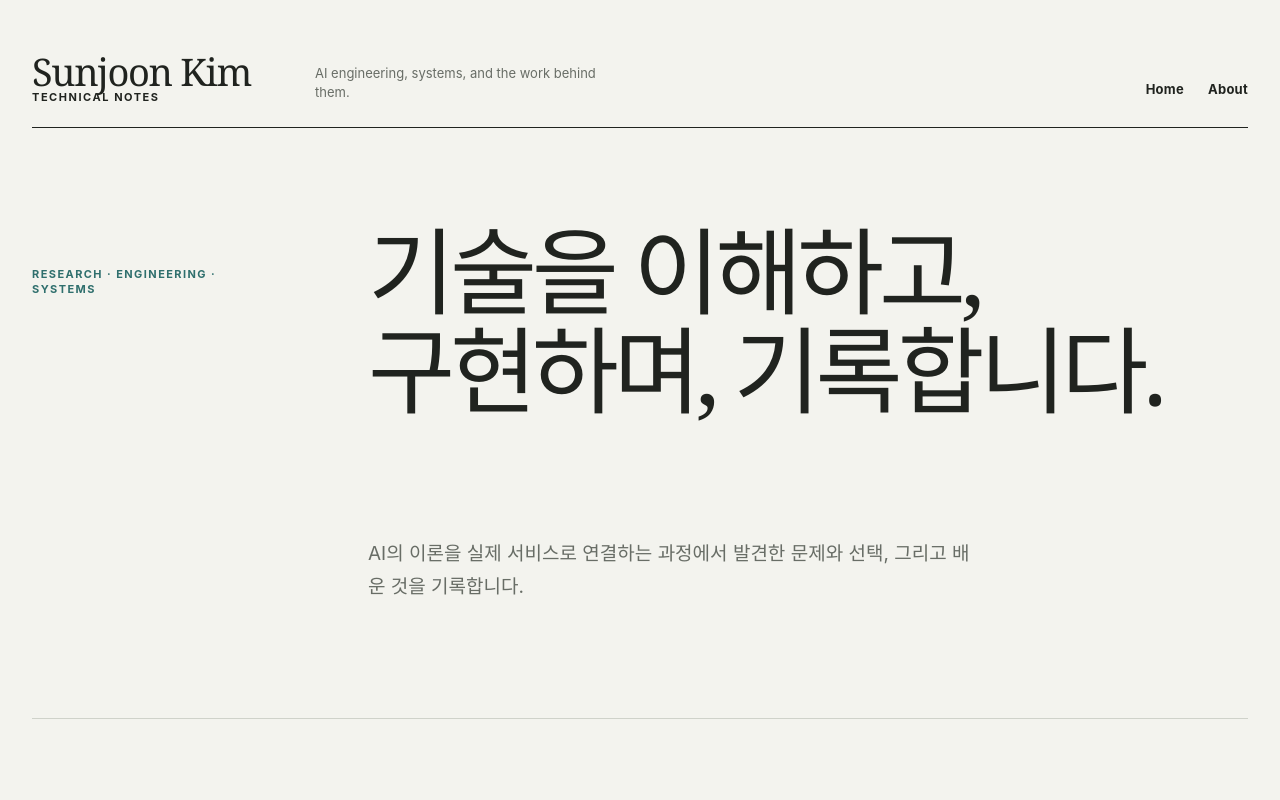
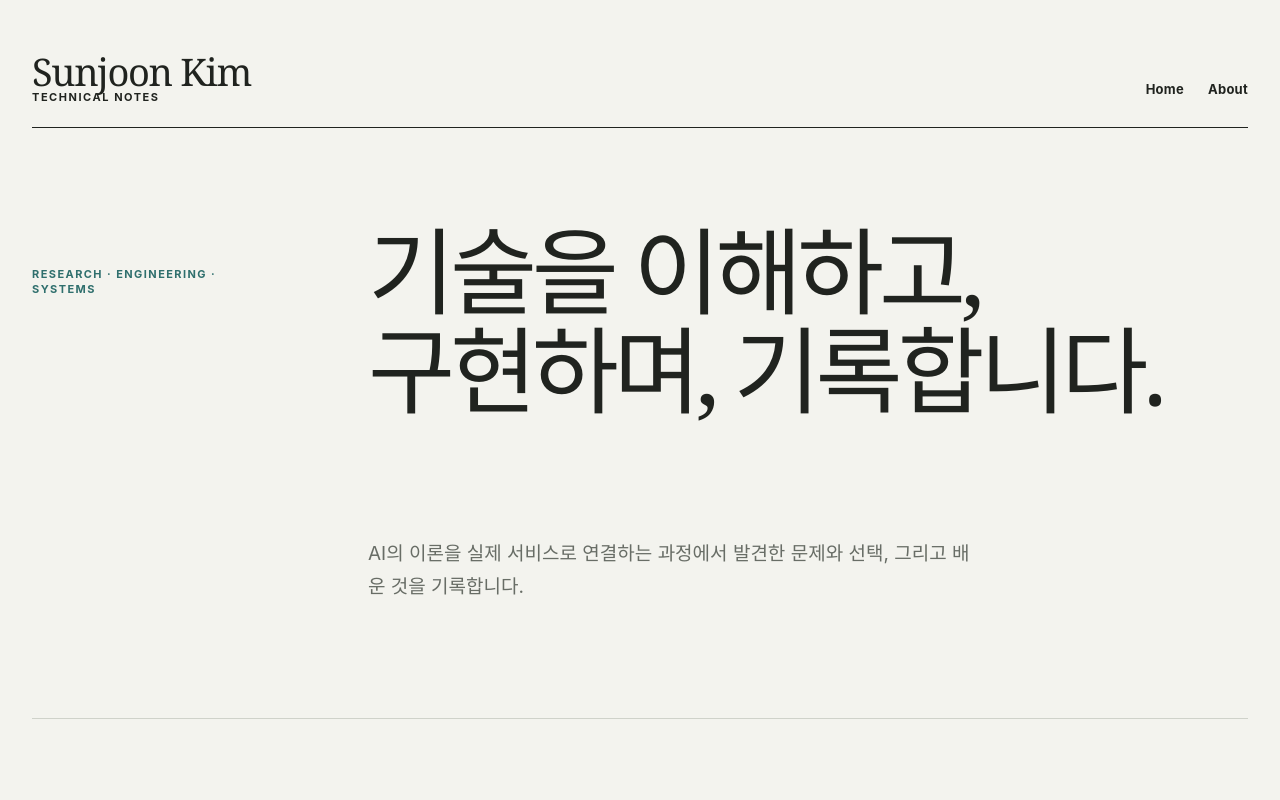
Before and after one commit to sunjoonk/sunjoonk.github.io, a Next.js app: page / in a window 1280 px wide. Shown: the top 800 px of the page. Built offline with nearby package versions, Linux system fonts and the light colour scheme.

Commit message:
Delete header text

```diff
--- a/components/Header.tsx
+++ b/components/Header.tsx
@@ -9,7 +9,6 @@ export default function Header() {
             <span>Sunjoon Kim</span>
             <span>Technical Notes</span>
           </Link>
-          <p>AI engineering, systems, and the work behind them.</p>
         </div>
 
         <nav className="blog-nav" aria-label="주요 메뉴">
```
